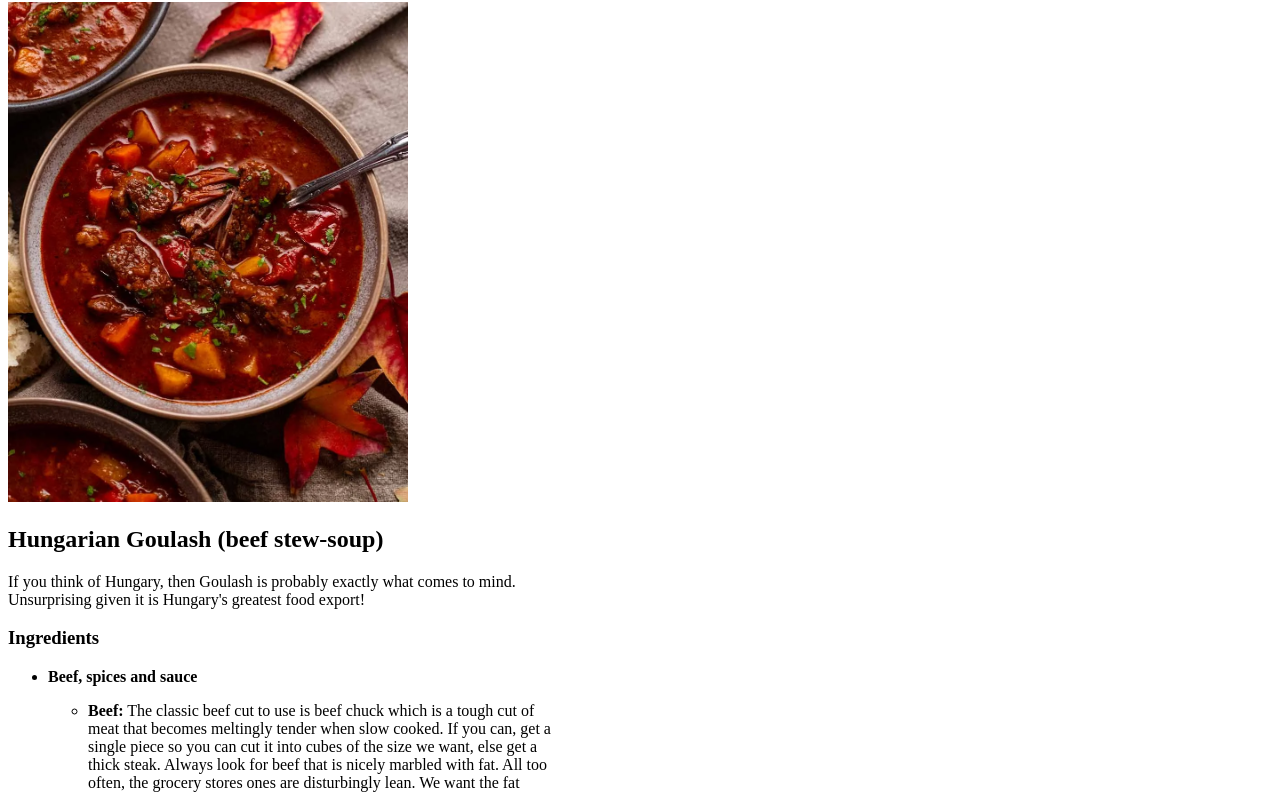
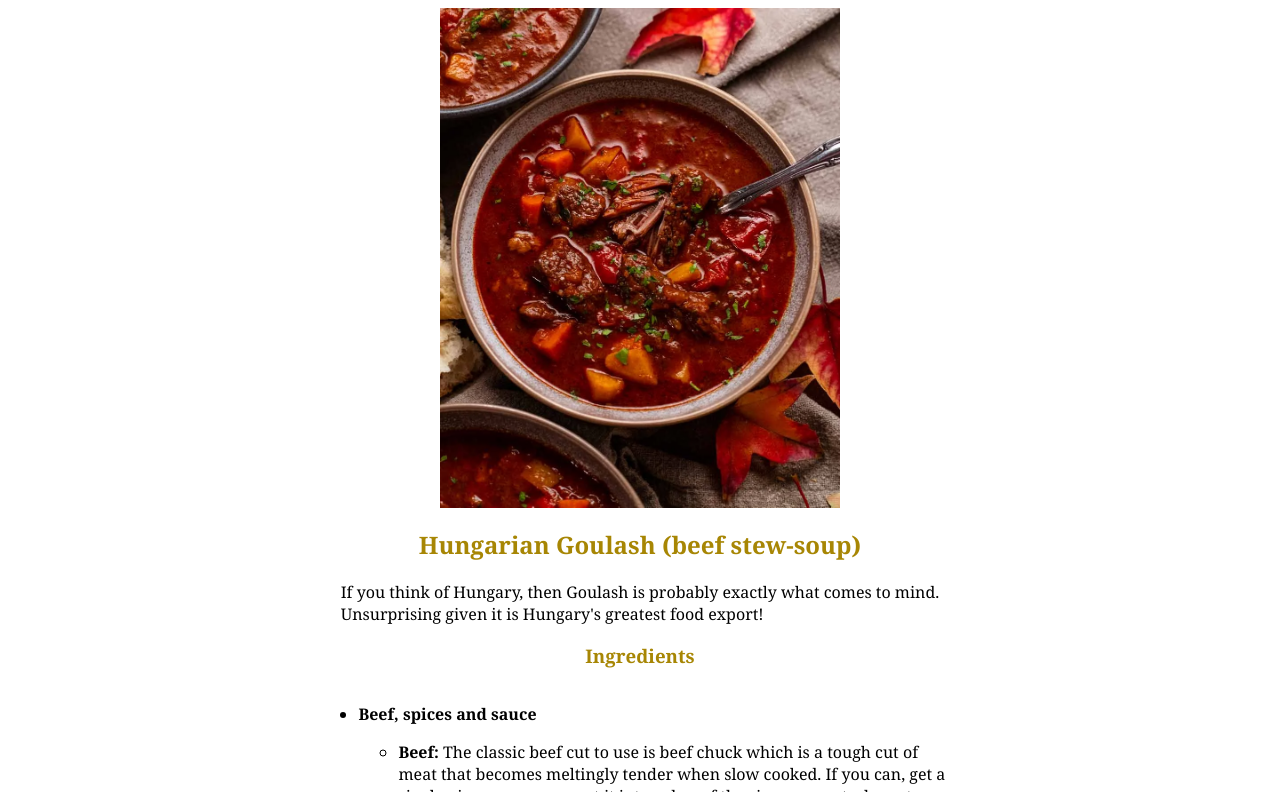
Before and after one commit to Erikkk999/odin-recipes, a plain HTML site: page recipes/goulash.html in a window 1280 px wide. Shown: the part 78-870 px from the top of the page. Drawn offline with Linux system fonts and the light colour scheme.

Commit message:
Add style

```diff
--- /dev/null
+++ b/recipes/goulash.css
@@ -0,0 +1,31 @@
+body {
+    font-family: Georgia, 'Times New Roman', Times, sans-serif;
+}
+h1 {
+    background-color: black;
+    color: #a78604;
+    text-align: center;
+}
+img {
+width: 400px;
+    height: auto;
+    display: block;
+    margin-left: auto;
+    margin-right: auto;
+}
+h2,
+h3 {
+    color: #a78604;
+    text-align: center;
+}
+strong {
+    color: black;
+}
+.dis,
+.menu {
+    display: flex;
+    justify-content: center;
+  }
+.menu li {
+    text-align: left;
+  }
--- a/recipes/goulash.html
+++ b/recipes/goulash.html
@@ -3,15 +3,17 @@
 <head>
     <meta charset="UTF-8">
     <title>Goulash</title>
+    <link rel="stylesheet" href="goulash.css">
 </head>
 
 <body>
     <h1>Goulash</h1>
         <img src="../img/goulash.jpeg" alt="Some delicious looking goulash" height="500">
     <h2>Hungarian Goulash (beef stew-soup)</h2>
-        <p>If you think of Hungary, then Goulash is probably exactly what comes to mind.<br>
+        <p class="dis">If you think of Hungary, then Goulash is probably exactly what comes to mind.<br>
             Unsurprising given it is Hungary&#39;s greatest food export!</p>
     <h3>Ingredients</h3>
+        <div class="menu">
         <ul>
             <li><strong>Beef, spices and sauce</strong>
                 <ul>
@@ -40,6 +42,7 @@
                  </ul>
             </li>
 
+
              <li><strong>The vegetables</strong>
                 <ul>
                     <li><p><strong>Onion and garlic:</strong> flavour base</p></li>
@@ -56,8 +59,10 @@
                 </ul>
             </li>
         </ul>
+        </div>
 
     <h3>Steps</h3>
+        <div class="menu">
         <ul>
             <li><p>Cut beef into nice size chunks then sprinkle with salt and pepper</p></li>
             <li><p>Cook onion first for 6 minutes until the edges are light golden.</p></li>
@@ -70,6 +75,7 @@
                 it will break down completing during the slow cooking phase and thicken<br>
                 the sauce.</p></li>
         </ul>
+        </div>
 
     <a href="../index.html">Home</a>
 </body>
```
